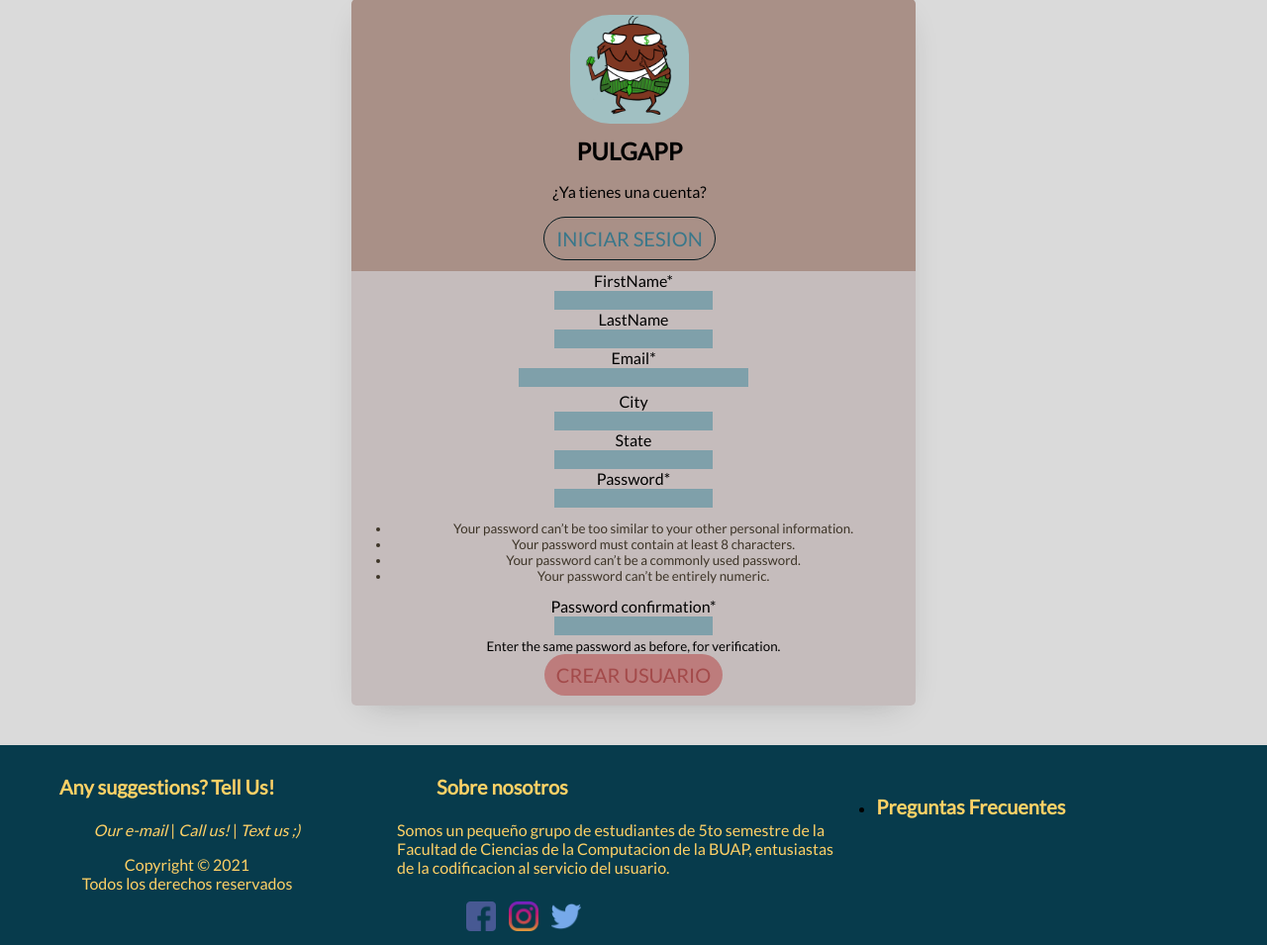
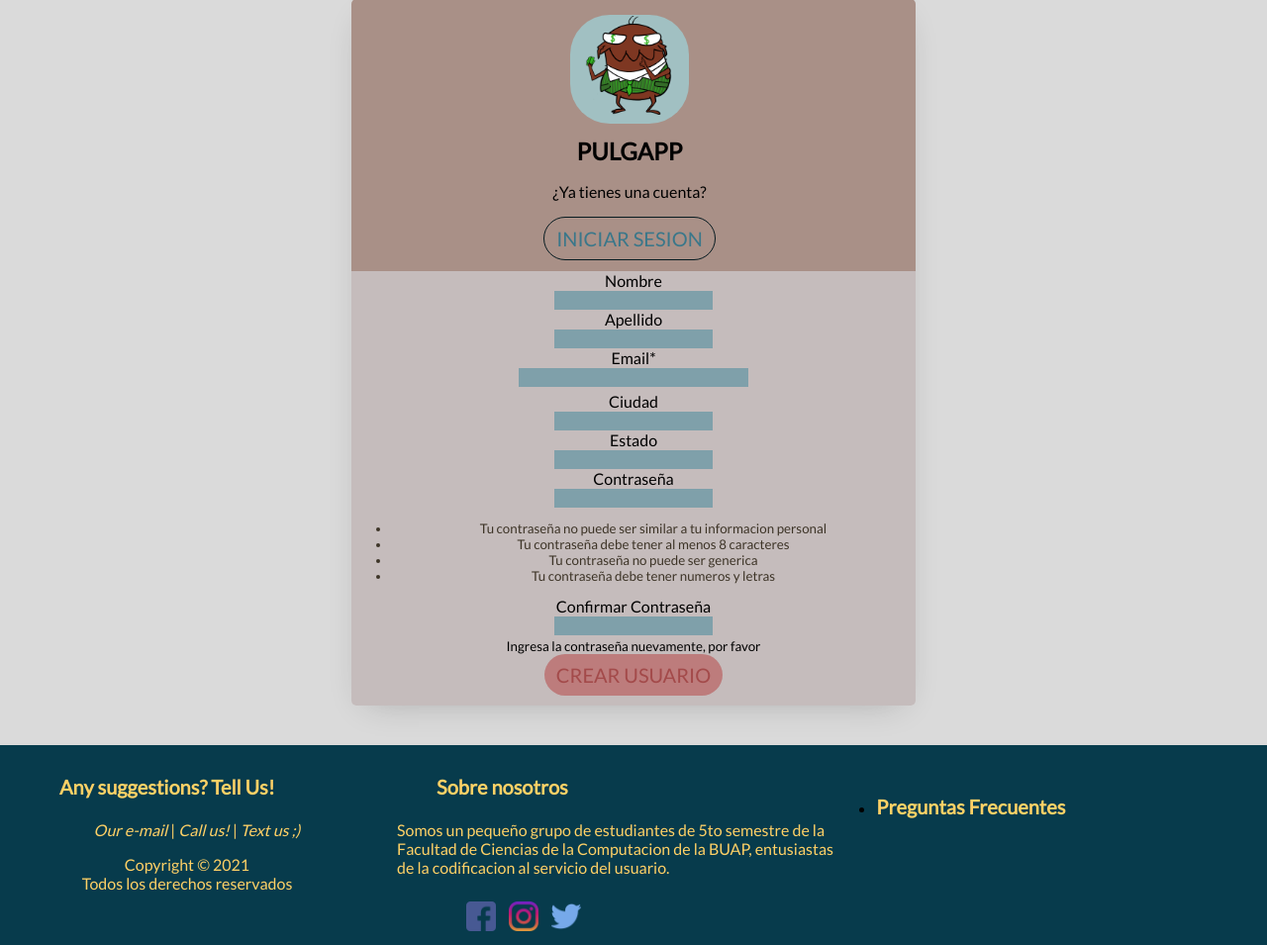
Before and after one commit to Mokkuman/bidding, a Django app: page /signup in a window 1280 px wide. Shown: the part 192-1147 px from the top of the page at 99% size. Run offline with Django 3.2, Linux system fonts and the light colour scheme; some libraries are stand-ins or nearby versions.

Commit message:
English to Spanish :)

```diff
--- /dev/null
+++ b/users/static/users/labels.js
@@ -0,0 +1,38 @@
+function myGeeks() {
+    var x1 = document.querySelector("label[for='id_city'");
+    var x2 = document.querySelector("label[for='id_firstName'");
+    var x3 = document.querySelector("label[for='id_lastName'");
+    var x4 = document.querySelector("label[for='id_state'");
+    var x5 = document.querySelector("label[for='id_password1'");
+    var x6 = document.querySelector("label[for='id_password2'");
+    x1.innerHTML = "Ciudad"
+    x2.innerHTML = "Nombre"
+    x3.innerHTML = "Apellido"
+    x4.innerHTML = "Estado"
+    x5.innerHTML = "Contraseña"
+    x6.innerHTML = "Confirmar Contraseña"
+    console.log("Hello world2");
+
+    //Second
+    var arr = document.getElementById("hint_id_password2");
+    let msg = "Ingresa la contraseña nuevamente, por favor";
+    arr.innerHTML = msg;
+
+    //Third
+    var li = document.querySelector("#hint_id_password1 ul");
+
+
+    li.childNodes[0].childNodes[0].nodeValue = "Tu contraseña no puede ser similar a tu informacion personal";
+    li.childNodes[1].childNodes[0].nodeValue = "Tu contraseña debe tener al menos 8 caracteres";
+    li.childNodes[2].childNodes[0].nodeValue = "Tu contraseña no puede ser generica";
+    li.childNodes[3].childNodes[0].nodeValue = "Tu contraseña debe tener numeros y letras";
+
+    /*
+    Tu contraseña no puede ser similar a tu informacion personal
+    Tu contraseña debe tener al menos 8 caracteres
+    Tu contraseña no puede ser generica
+    Tu contraseña debe tener numeros y letras
+
+    */
+}
+myGeeks();
--- a/users/templates/users/signup.html
+++ b/users/templates/users/signup.html
@@ -3,7 +3,7 @@
 {% load static %}
 {% load crispy_forms_tags %}
 
-<script src="{% static 'users/inputField.js'%}"></script>
+
 {% block cssPath %}
 <link rel="stylesheet" href="{% static 'users/formStyle.css' %}"  type="text/css"/>
 {% endblock cssPath %}
@@ -41,6 +41,7 @@
                                 <div class="form-master">
                                      {{ form | crispy }}
                                     <button id="submitBtn" type="submit" value="CreateUser">Crear usuario</button>
+                                    <script src="{% static 'users/labels.js'%}"></script>
                                 </div>
                             </form>
                         </div>
```
Also changed, not shown: users/static/users/formStyle.css (+34 -0 lines).
